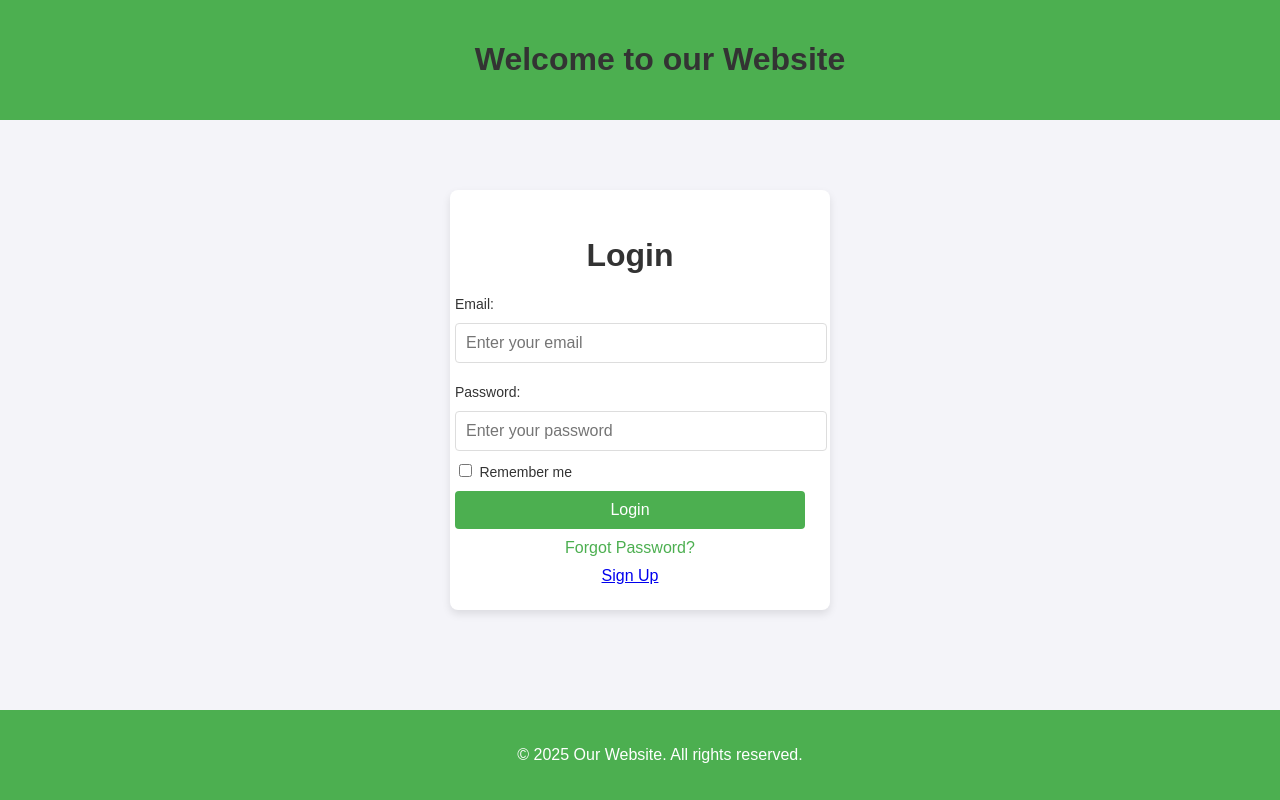
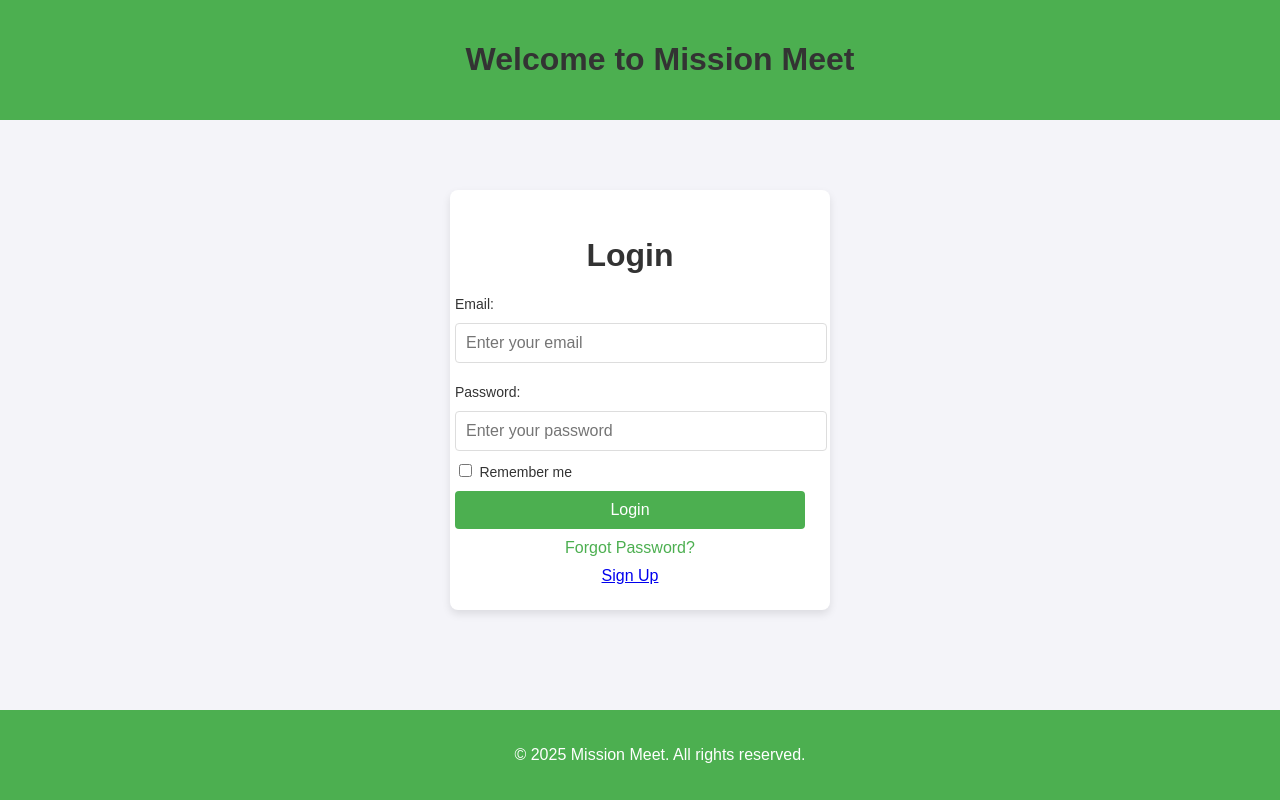
Before and after one commit to JyopsZ/MissionMeet, a plain HTML site: page View/Login Page.html in a window 1280 px wide. Drawn offline with Linux system fonts and the light colour scheme.

Commit message:
edited some text

```diff
--- a/View/Login Page.html
+++ b/View/Login Page.html
@@ -8,7 +8,7 @@
 </head>
 <body>
     <header>
-        <h1>Welcome to our Website</h1> <!-- Change na lang to -->
+        <h1>Welcome to Mission Meet</h1> <!-- Change na lang to -->
     </header>
     <div class="login-container">
         <h1>Login</h1>
@@ -37,7 +37,7 @@
     </div>
 
     <footer>
-        <p>&copy; 2025 Our Website. All rights reserved.</p>
+        <p>&copy; 2025 Mission Meet. All rights reserved.</p>
     </footer>
 </body>
 </html>
```
Also changed, not shown: View/Events Page.html (+1 -1 lines), View/Home Page.html (+1 -1 lines), View/Members Page.html (+1 -1 lines), View/Profile Page.html (+1 -1 lines), View/SignUp Page.html (+2 -2 lines), View/landing-page.html (+1 -1 lines).
